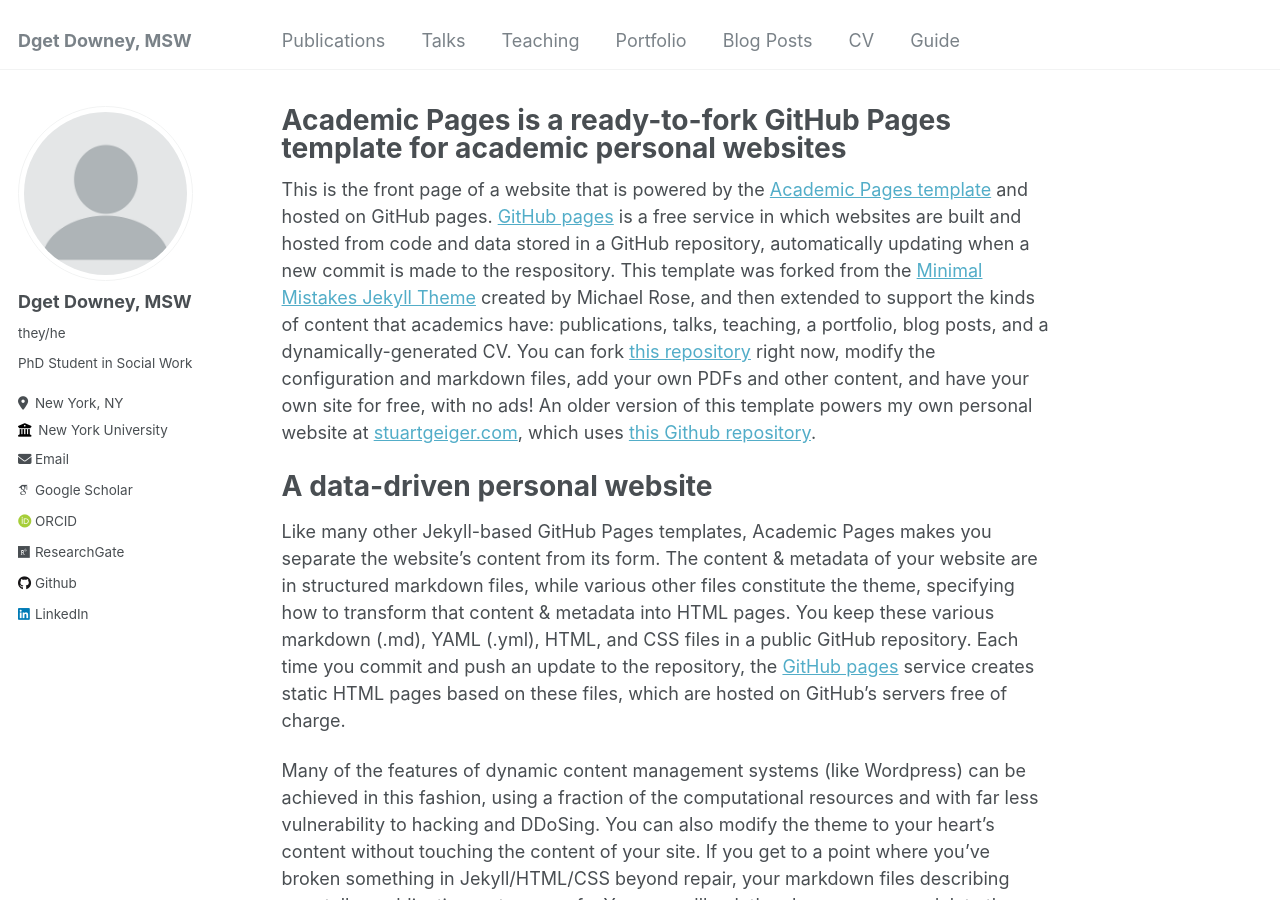
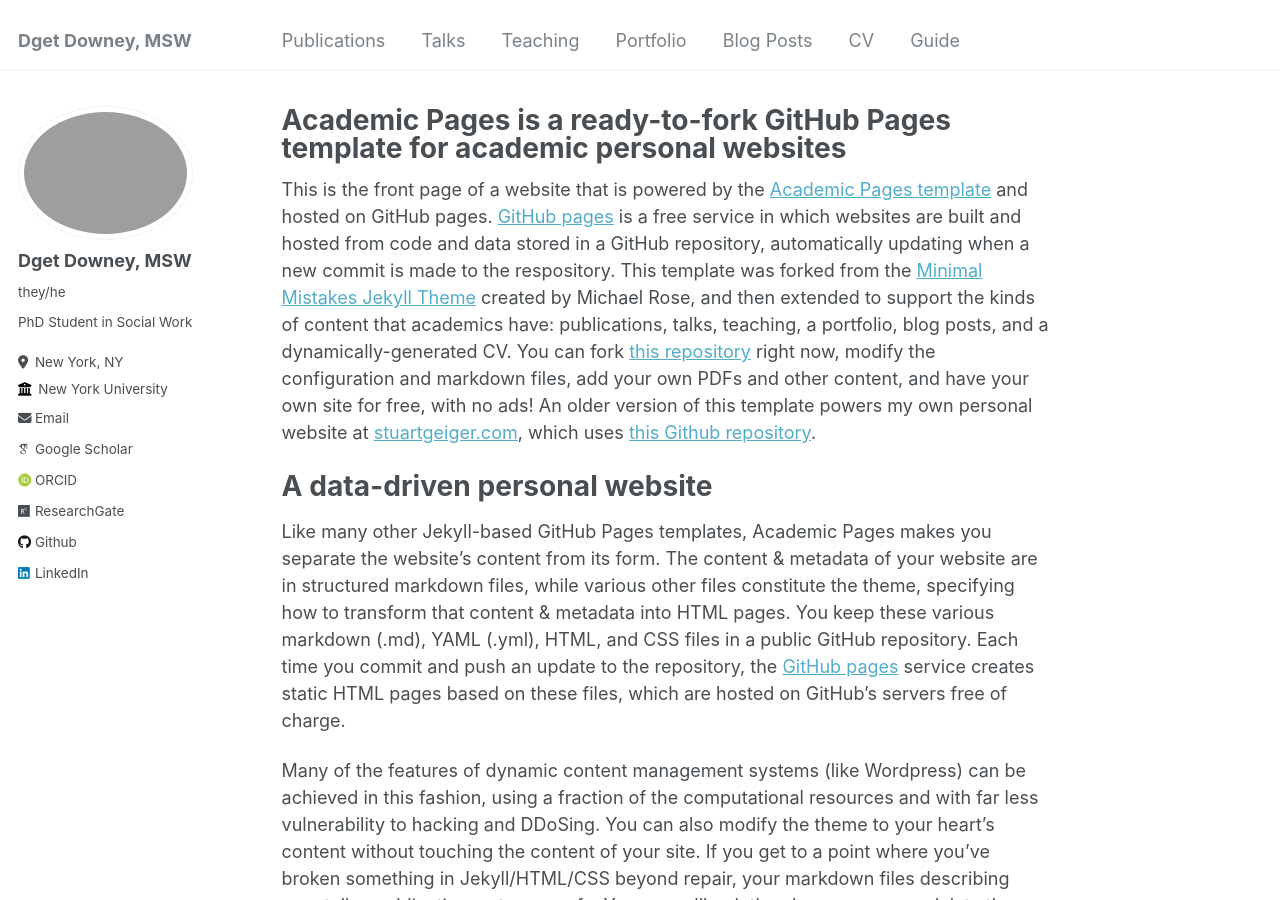
Before and after one commit to dgetdowney/dgetdowney.github.io, a Jekyll site: the page built from _pages/about.md, in a window 1280 px wide and 900 px high. Built offline with Jekyll 4.4.1, drawn with Linux system fonts in a browser that asks for light colours; some web fonts are replaced.

Commit message:
headshot and linkedin

```diff
--- a/_config.yml
+++ b/_config.yml
@@ -21,10 +21,10 @@ repository               : "dgetdowney.github.io"
 #               Additional customization can be done by editing /_includes/author-profile.html
 author:
   # Biographic information
-  avatar           : "profile.png"
+  avatar           : "NYU Headshot.jpg"
   name             : "Dget Downey, MSW"
   pronouns         : "they/he" # example: "she/her"
-  bio              : " PhD Student in Social Work"
+  bio              : "PhD Student in Social Work"
   location         : "New York, NY"
   employer         : "New York University"
   uri              : # URL
@@ -57,7 +57,7 @@ author:
   keybase          : # Username
   instagram        : # Username
   lastfm           : # Username
-  linkedin         : "www.linkedin.com/in/dgetdowney"
+  linkedin         : "https://www.linkedin.com/in/dgetdowney/"
   mastodon         : # URL
   medium           : # URL
   pinterest        : # Username
```
